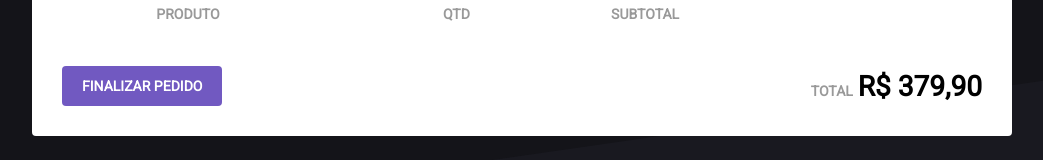
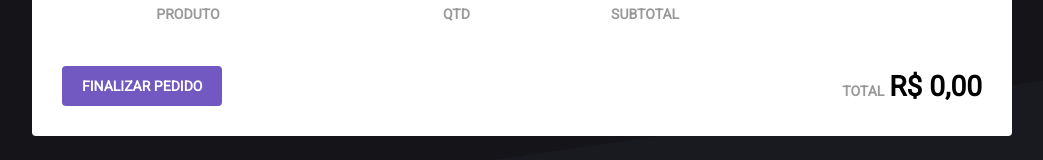
Before and after one commit to jfdsouza988/teste-b9sistemas-frontend, a React (Create React App) app: page /cart in a window 1280 px wide. Shown: the part 154-314 px from the top of the page, without its empty margins (118-1161 px from the left). Built offline with nearby package versions, Linux system fonts and the light colour scheme.

Commit message:
calculando o valor total do carrinho/pedido

```diff
--- a/src/pages/Cart/index.tsx
+++ b/src/pages/Cart/index.tsx
@@ -16,6 +16,10 @@ import { useDispatch } from 'react-redux';
 export default function Cart() {
   const dispatch = useDispatch();
   const cart = useSelector<IState, ICartItem[]>(state => state.cart.items);
+
+  const cartTotalPrice = useSelector<IState, number>(state => {
+    return state.cart.items.reduce((acc, item) => acc + (item.product.price * item.quantity), 0);
+  });
 
   const handleDeleteProductFromCart = useCallback((productId: string) => {
     dispatch(removeProductFromCart(productId));
@@ -76,7 +80,7 @@ export default function Cart() {
 
         <Total>
           <span>TOTAL</span>
-          <strong>R$ 379,90</strong>
+          <strong>{formatPrice(cartTotalPrice)}</strong>
         </Total>
       </footer>
     </Container>
```
